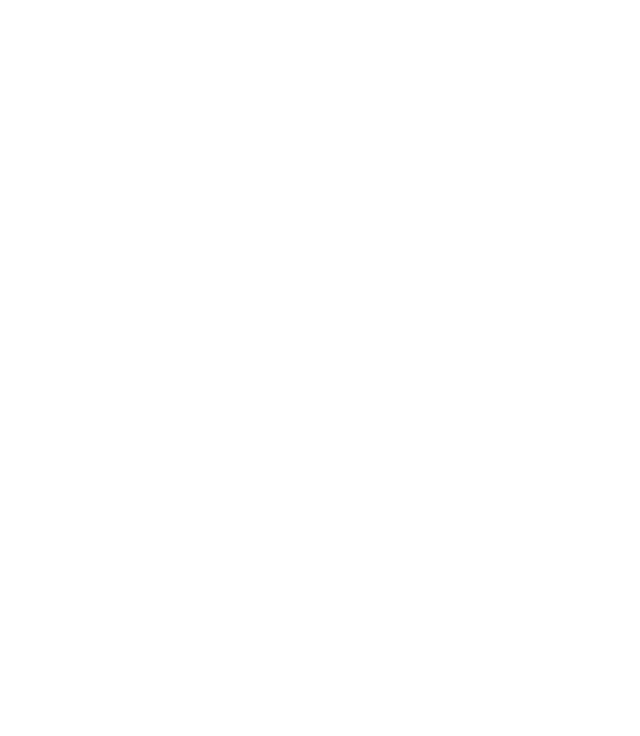
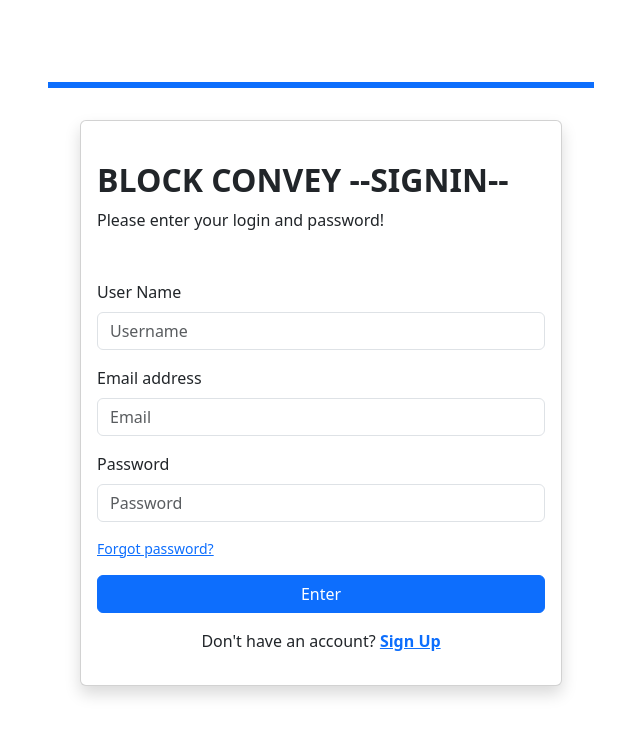
Before and after one commit to AggarwalJitesh/GCP-Frontend-repo, a React (Create React App) app: page /signin in a window 1280 px wide. Before the commit this address had no page. Shown: the top 736 px of the page, without its empty margins (319-959 px from the left). Built offline with nearby package versions, Linux system fonts and the light colour scheme.

Commit message:
upload css changed

```diff
--- a/package.json
+++ b/package.json
@@ -10,6 +10,7 @@
     "@testing-library/user-event": "^13.5.0",
     "bootstrap": "^5.3.0",
     "chart.js": "^4.3.0",
+    "firebase": "^10.7.1",
     "jpeg-js": "^0.4.4",
     "papaparse": "^5.4.1",
     "react": "^18.2.0",
--- a/src/App.js
+++ b/src/App.js
@@ -1,6 +1,7 @@
 import Home from "./components/pages/home";
 import Upload from "./components/pages/upload";
 import Login from "./components/pages/Login";
+import Signin from "./components/pages/Signin";
 import About from "./components/pages/About";
 import Dashboard from "./components/pages/dashboard";
 import Example from "./components/pages/example";
@@ -10,9 +11,10 @@ function App() {
   return (
     <BrowserRouter>
       <Routes>
-        <Route path="/" element={<Home />} />\
+        <Route path="/" element={<Home />} />
         <Route path="/about" element={<About />} />
         <Route path="/login" element={<Login />} />
+        <Route path="/signin" element={<Signin />} />
         <Route path="/upload" element={<Upload />} />
         <Route path="/dashboard" element={<Dashboard />} />
         <Route path="/example" element={<Example />} />
--- a/src/components/pages/Login.js
+++ b/src/components/pages/Login.js
@@ -1,11 +1,26 @@
-import { Link, useNavigate } from "react-router-dom";
 import { useState, useEffect } from "react";
+import { Col, Button, Row, Container, Card, Form } from "react-bootstrap";
+import { getFirestore } from "firebase/firestore";
+import { collection, getDocs, addDoc } from "firebase/firestore";
+import { Link } from "react-router-dom";
 
-import { Col, Button, Row, Container, Card, Form } from "react-bootstrap";
+
+
+import { initializeApp } from "firebase/app";
+import { getDatabase } from "firebase/database";
+const firebaseConfig = {
+  apiKey: "AIzaSyClyy-UCkLKvvoiH2N-UssJTMdIpicEkUg",
+  authDomain: "sign-up-database-e34dd.firebaseapp.com",
+  projectId: "sign-up-database-e34dd",
+  storageBucket: "sign-up-database-e34dd.appspot.com",
+  messagingSenderId: "62170094234",
+  appId: "1:62170094234:web:be4ee32f7be146e77f5d23",
+  measurementId: "G-GNZ5MRF22Y",
+};
+const app = initializeApp(firebaseConfig);
+const database = getDatabase(app);
 
 function Login() {
-  const navigate = useNavigate();
-
   const [formValues, setFormValues] = useState({
     username: "",
     email: "",
@@ -31,33 +46,11 @@ function Login() {
     if (Object.keys(formErrors).length === 0) {
       console.log(formValues["username"]);
       console.log(isSubmit);
-      sendDataToFlask(formValues);
-      navigate("/dashboard", { state: { username: formValues["username"] } });
+      sendDataToFire(formValues);
     }
   };
 
-  const sendDataToFlask = async (formData) => {
-    const url = "http://127.0.0.1:5000/add";
-    const requestBody = new URLSearchParams(formData).toString();
-
-    await fetch(url, {
-      method: "POST",
-      headers: {
-        "Content-Type": "application/x-www-form-urlencoded;charset=UTF-8",
-      },
-      body: requestBody,
-    })
-      .then((response) => response.json())
-      .then((data) => {
-        // Process the response data here
-        console.log(data);
-      })
-      .catch((error) => {
-        // Handle error here
-        console.error("Error:", error);
-      });
-  };
-
+  // validate function
   const validate = (values) => {
     const errors = {};
     const regex = /^[^\s@]+@[^\s@]+\.[^\s@]{2,}$/i;
@@ -79,31 +72,25 @@ function Login() {
     return errors;
   };
 
+  const db = getFirestore();
+  const myCollectionRef = collection(db, "myCollection");
+
+
+  // send data to firesbase
+  const sendDataToFire = async (formData) => {
+    await addDoc(myCollectionRef, { formData });
+  };
+
   return (
     <div>
       <Container>
-        {/* {Object.keys(formErrors).length === 0 && isSubmit ? (
-          <Link
-            to={{
-              pathname: "/dashboard",
-              prop: formValues["username"],
-            }}
-          >
-            ddwdd
-          </Link>
-        ) : (
-          <pre>{JSON.stringify(formValues, undefined, 2)}</pre>
-        )} */}
-
         <Row className="vh-100 d-flex justify-content-center align-items-center">
           <Col md={8} lg={6} xs={12}>
             <div className="border border-3 border-primary"></div>
             <Card className="shadow">
               <Card.Body>
                 <div className="mb-3 mt-md-4">
-                  <h2 className="fw-bold mb-2 text-uppercase ">
-                    Block Convey
-                  </h2>
+                  <h2 className="fw-bold mb-2 text-uppercase ">Block Convey</h2>
                   <p className=" mb-5">Please enter your login and password!</p>
                   <div className="mb-3">
                     <Form onSubmit={handleSubmit}>
@@ -174,9 +161,9 @@ function Login() {
                     <div className="mt-3">
                       <p className="mb-0  text-center">
                         Don't have an account?{" "}
-                        <a href="{''}" className="text-primary fw-bold">
+                        <Link to="/signin" className="text-primary fw-bold">
                           Sign Up
-                        </a>
+                        </Link>
                       </p>
                     </div>
                   </div>
--- /dev/null
+++ b/src/components/pages/Signin.js
@@ -0,0 +1,177 @@
+import { useState, useEffect } from "react";
+import { Col, Button, Row, Container, Card, Form } from "react-bootstrap";
+import { getFirestore } from "firebase/firestore";
+import { collection, getDocs, addDoc } from "firebase/firestore";
+import { Link } from "react-router-dom";
+
+import { initializeApp } from "firebase/app";
+import { getDatabase } from "firebase/database";
+const firebaseConfig = {
+  apiKey: "AIzaSyClyy-UCkLKvvoiH2N-UssJTMdIpicEkUg",
+  authDomain: "sign-up-database-e34dd.firebaseapp.com",
+  projectId: "sign-up-database-e34dd",
+  storageBucket: "sign-up-database-e34dd.appspot.com",
+  messagingSenderId: "62170094234",
+  appId: "1:62170094234:web:be4ee32f7be146e77f5d23",
+  measurementId: "G-GNZ5MRF22Y",
+};
+const app = initializeApp(firebaseConfig);
+const database = getDatabase(app);
+
+function Signin() {
+  const [formValues, setFormValues] = useState({
+    username: "",
+    email: "",
+    password: "",
+  });
+  const [formErrors, setFormErrors] = useState({});
+  const [isSubmit, setIsSubmit] = useState(false);
+
+  const handleChange = (e) => {
+    const { name, value } = e.target;
+    setFormValues({ ...formValues, [name]: value });
+  };
+
+  useEffect(() => {
+    console.log(formErrors);
+  }, [formErrors]);
+
+  const handleSubmit = (e) => {
+    e.preventDefault();
+    setIsSubmit(true);
+    setFormErrors(validate(formValues));
+    console.log(Object.keys(formErrors).length);
+    if (Object.keys(formErrors).length === 0) {
+      console.log(formValues["username"]);
+      console.log(isSubmit);
+      sendDataToFire(formValues);
+    }
+  };
+
+  // validate function
+  const validate = (values) => {
+    const errors = {};
+    const regex = /^[^\s@]+@[^\s@]+\.[^\s@]{2,}$/i;
+    if (!values.username) {
+      errors.username = "Username is required!";
+    }
+    if (!values.email) {
+      errors.email = "Email is required!";
+    } else if (!regex.test(values.email)) {
+      errors.email = "This is not a valid email format!";
+    }
+    if (!values.password) {
+      errors.password = "Password is required";
+    } else if (values.password.length < 4) {
+      errors.password = "Password must be more than 4 characters";
+    } else if (values.password.length > 10) {
+      errors.password = "Password cannot exceed more than 10 characters";
+    }
+    return errors;
+  };
+
+  const db = getFirestore();
+  const myCollectionRef = collection(db, "myCollection");
+
+  // send data to firesbase
+  const sendDataToFire = async (formData) => {
+    await addDoc(myCollectionRef, { formData });
+  };
+
+  return (
+    <div>
+      <Container>
+        <Row className="vh-100 d-flex justify-content-center align-items-center">
+          <Col md={8} lg={6} xs={12}>
+            <div className="border border-3 border-primary"></div>
+            <Card className="shadow">
+              <Card.Body>
+                <div className="mb-3 mt-md-4">
+                  <h2 className="fw-bold mb-2 text-uppercase ">Block Convey --signin--</h2>
+                  <p className=" mb-5">Please enter your login and password!</p>
+                  <div className="mb-3">
+                    <Form onSubmit={handleSubmit}>
+                      <Form.Group
+                        className="mb-3"
+                        controlId="formBasicUserName"
+                      >
+                        <Form.Label className="text-center">
+                          User Name
+                        </Form.Label>
+                        <Form.Control
+                          type="text"
+                          name="username"
+                          placeholder="Username"
+                          value={formValues.username}
+                          onChange={handleChange}
+                        />
+                      </Form.Group>
+                      <p style={{ color: "red" }}>{formErrors.username}</p>
+
+                      <Form.Group className="mb-3" controlId="formBasicEmail">
+                        <Form.Label className="text-center">
+                          Email address
+                        </Form.Label>
+                        <Form.Control
+                          type="text"
+                          name="email"
+                          placeholder="Email"
+                          value={formValues.email}
+                          onChange={handleChange}
+                        />
+                      </Form.Group>
+                      <p style={{ color: "red" }}>{formErrors.email}</p>
+
+                      <Form.Group
+                        className="mb-3"
+                        controlId="formBasicPassword"
+                      >
+                        <Form.Label>Password</Form.Label>
+                        <Form.Control
+                          type="password"
+                          name="password"
+                          placeholder="Password"
+                          value={formValues.password}
+                          onChange={handleChange}
+                        />
+                      </Form.Group>
+                      <p style={{ color: "red" }}>{formErrors.password}</p>
+
+                      <Form.Group
+                        className="mb-3"
+                        controlId="formBasicCheckbox"
+                      >
+                        <p className="small">
+                          <a className="text-primary" href="#!">
+                            Forgot password?
+                          </a>
+                        </p>
+                      </Form.Group>
+                      <div className="d-grid">
+                        <button type="submit" class="btn btn-primary">
+                          {/* <Link to="/dashboard" className="nav-link text-white"> */}
+                          Enter
+                          {/* </Link> */}
+                        </button>
+                      </div>
+                    </Form>
+                    <div className="mt-3">
+                      <p className="mb-0  text-center">
+                        Don't have an account?{" "}
+                        <Link to="/signin" className="text-primary fw-bold">
+                          Sign Up
+                        </Link>
+                      </p>
+                    </div>
+                  </div>
+                </div>
+              </Card.Body>
+            </Card>
+          </Col>
+        </Row>
+      </Container>
+    </div>
+  );
+}
+
+export default Signin;
--- a/src/components/pagesCSS/UploadCSS.css
+++ b/src/components/pagesCSS/UploadCSS.css
@@ -1,3 +1,15 @@
-.btn{
-    height: 90px;
+.contdisplay {
+    display: flex;
+    justify-content: center;
+    align-items: center;
+    height: 100vh;
+    width: 100vw;
 }
+
+.updform{
+    width: 300px;
+    padding: 20px;
+    border: 1px solid #ccc;
+    border-radius: 5px;
+    background-color: white;
+}
```
Also changed, not shown: src/components/pages/upload.js (+10 -9 lines), 29 other files (tests, documents, lock files or other folders).
